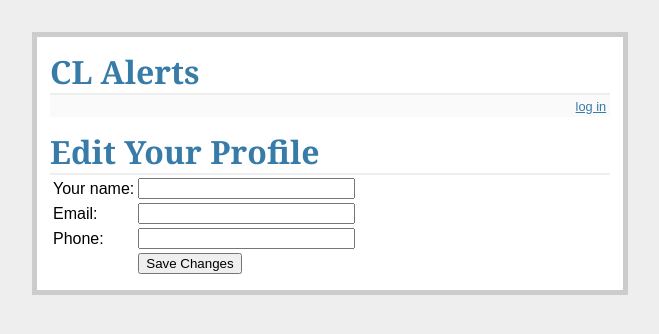
After one commit to payoung/cl-app, a Flask app: template templates/editprofile.html in a window 1280 px wide. The commit adds this page. Shown: the top 334 px of the page, without its empty margins (310-969 px from the left). Run offline with Flask 2, Linux system fonts and the light colour scheme; the template is opened without the code that fills it, so the values that code supplies are empty, except form fields; tables that the repository leaves empty hold one stand-in row (values such as "Sample post"); form fields are guessed from the names that the template uses; parts of the project's set-up code (start-up, migrations or seed data) failed here and were passed over.

Commit message:
Added the edit profile page

```diff
--- a/models.py
+++ b/models.py
@@ -11,6 +11,7 @@ class User(UserMixin, Base):
     name = Column(String)
     email = Column(String, unique=True)
     password = Column(String)
+    phone = Column(String)
 
     searches = relationship("Alert", backref="user", lazy='dynamic')
 
--- /dev/null
+++ b/templates/editprofile.html
@@ -0,0 +1,31 @@
+{% extends "layout.html" %}
+
+{% block body %}
+<h1>Edit Your Profile</h1>
+<form action="" method="post" name="edit">
+    {{form.hidden_tag()}}
+    <table>
+        <tr>
+            <td>Your name:</td>
+            <td>
+                {{form.name(size = 24)}}
+                {% for error in form.errors.name %}
+                <br><span style="color: red;">[{{error}}]</span>
+                {% endfor %}
+            </td>
+        </tr>
+        <tr>
+            <td>Email:</td>
+            <td>{{form.email(size=24)}}</td>
+        </tr>
+         <tr>
+            <td>Phone:</td>
+            <td>{{form.phone(size=24)}}</td>
+        </tr>
+        <tr>
+            <td></td>
+            <td><input type="submit" value="Save Changes"></td>
+        </tr>
+    </table>
+</form>
+{% endblock %}
--- a/templates/layout.html
+++ b/templates/layout.html
@@ -12,6 +12,7 @@
         {% endif %}
     {% else %}
         <a href="{{ url_for('newalert') }}">new alert</a>
+        <a href="{{url_for('editprofile') }}">edit profile</a>
         <a href="{{ url_for('logout') }}"> log out</a>
     {% endif %}
     </div>
--- a/templates/newalert.html
+++ b/templates/newalert.html
@@ -8,7 +8,7 @@
             <dt>Search Page Link: <dd><input type=text name=link>
             <dt>Alert Interval: <dd><input type=number name=interval>
             <dt>Alert Notification Settings: <dd><input type="checkbox" name="notifications" value="email">Email
-                                             <dd><input type="checkbox" name="notifications" value="text">Text Message
+                                             <dd><input type="checkbox" name="notifications" value="textmessage">Text Message
             <dd><input type=submit value="Save Settings">
         </dl>
     </form>
--- a/templates/signup.html
+++ b/templates/signup.html
@@ -8,6 +8,8 @@
             <dd><input type=text name=username>
             <dt>Email:
             <dd><input type=email name=email>
+            <dt>Phone:
+            <dd><input type=phone name=phone>
             <dt>Password:
             <dd><input type=password name=password>
             <dd><input type=submit value=Login>
--- a/views.py
+++ b/views.py
@@ -4,6 +4,7 @@ from flask.ext.login import LoginManager, login_user, login_required, logout_use
 from database import db_session
 from models import *
 import datetime
+from forms import EditProfileForm
 
 app = Flask(__name__)
 login_manager = LoginManager()
@@ -44,7 +45,7 @@ def signup():
         else:
             session['logged_in'] = True
             user = User(name=request.form['username'], password=request.form['password'],
-                    email=request.form['email'])
+                    email=request.form['email'], phone=request.form['phone'])
             db_session.add(user)
             db_session.commit()
             login_user(user)
@@ -84,13 +85,23 @@ def add_alert():
     flash('New alert was created')
     return redirect(url_for('user_home_page'))
 
-@app.route('/profile/<name>')
+@app.route('/editprofile', methods=['GET', 'POST'])
 @login_required
-def profile():
-    '''
-    Need to fill this part out, can use mega tutorial as example
-    '''
-    return render_template("profile.html")
+def editprofile():
+    form = EditProfileForm(current_user.name)
+    if form.validate_on_submit():
+        current_user.name = form.request['name']
+        current_user.email = form.request['email']
+        current_user.phone = form.request['phone']
+        db_session.add(current_user)
+        db_session.commit()
+        flash('Your changes have been saved.')
+        return redirect(url_for('editprofile'))
+    elif request.method != "POST":
+        form.name.data = current_user.name
+        form.email.data = current_user.email
+        form.phone.data = current_user.phone
+    return render_template('editprofile.html', form=form)
 
 
 @app.route("/logout")
```
Also changed, not shown: forms.py (added, +24 -0 lines).
